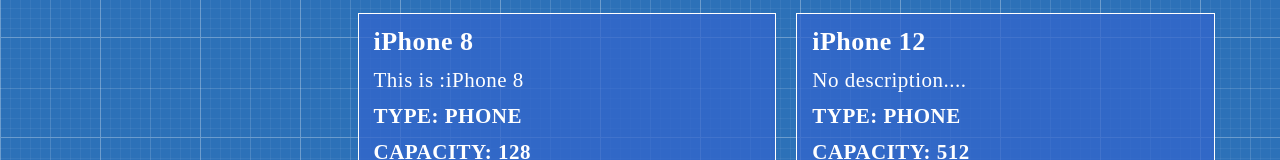
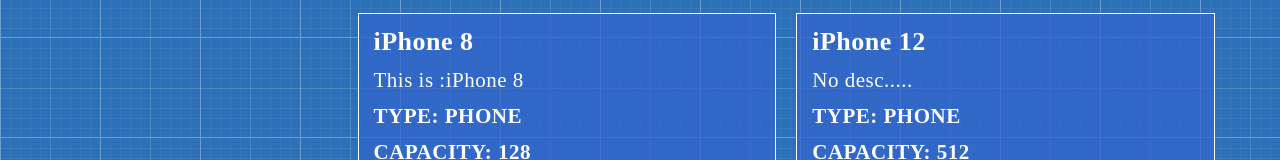
Before and after one commit to stasTrots/shopProjectInReact, a React (Create React App) app: page / in a window 1280 px wide. Shown: the part 163-323 px from the top of the page. Built offline with nearby package versions, Linux system fonts and the light colour scheme.

Commit message:
description in desc

```diff
--- a/src/App/Main/Products/ProductListItem.js
+++ b/src/App/Main/Products/ProductListItem.js
@@ -20,7 +20,7 @@
 
 const ProductListItem = ({
     name,
-    description,
+    description = "No desc.....",
     type,
     capacity,
     price
@@ -44,8 +44,8 @@
     capacity: PropTypes.number.isRequired,
     price: PropTypes.number.isRequired
 }
-ProductListItem.defaultProps = {
-    description:"No description...."
-}
+// ProductListItem.defaultProps = {
+//     description:"No description...."
+// }
 
 export default ProductListItem
```
